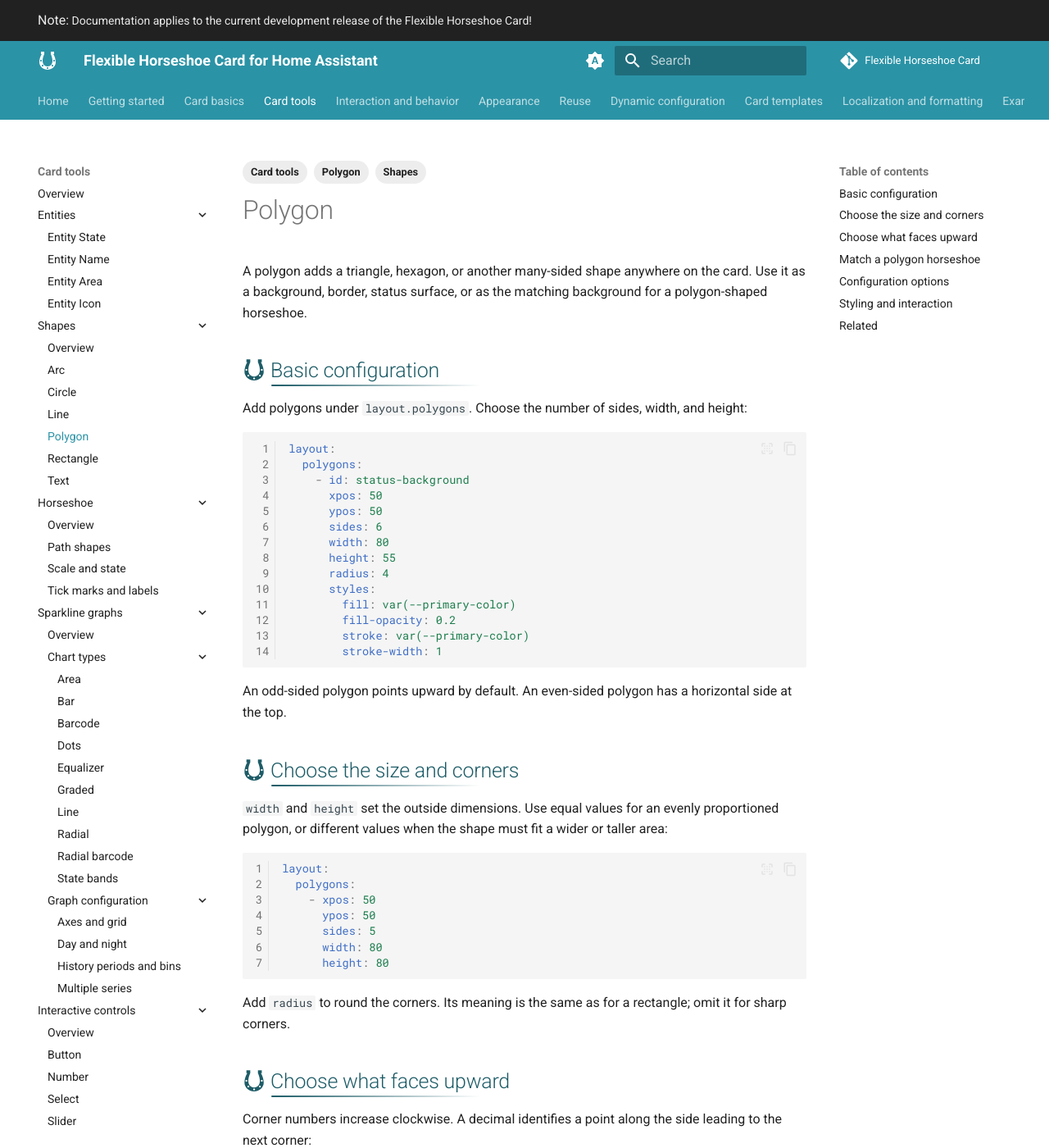
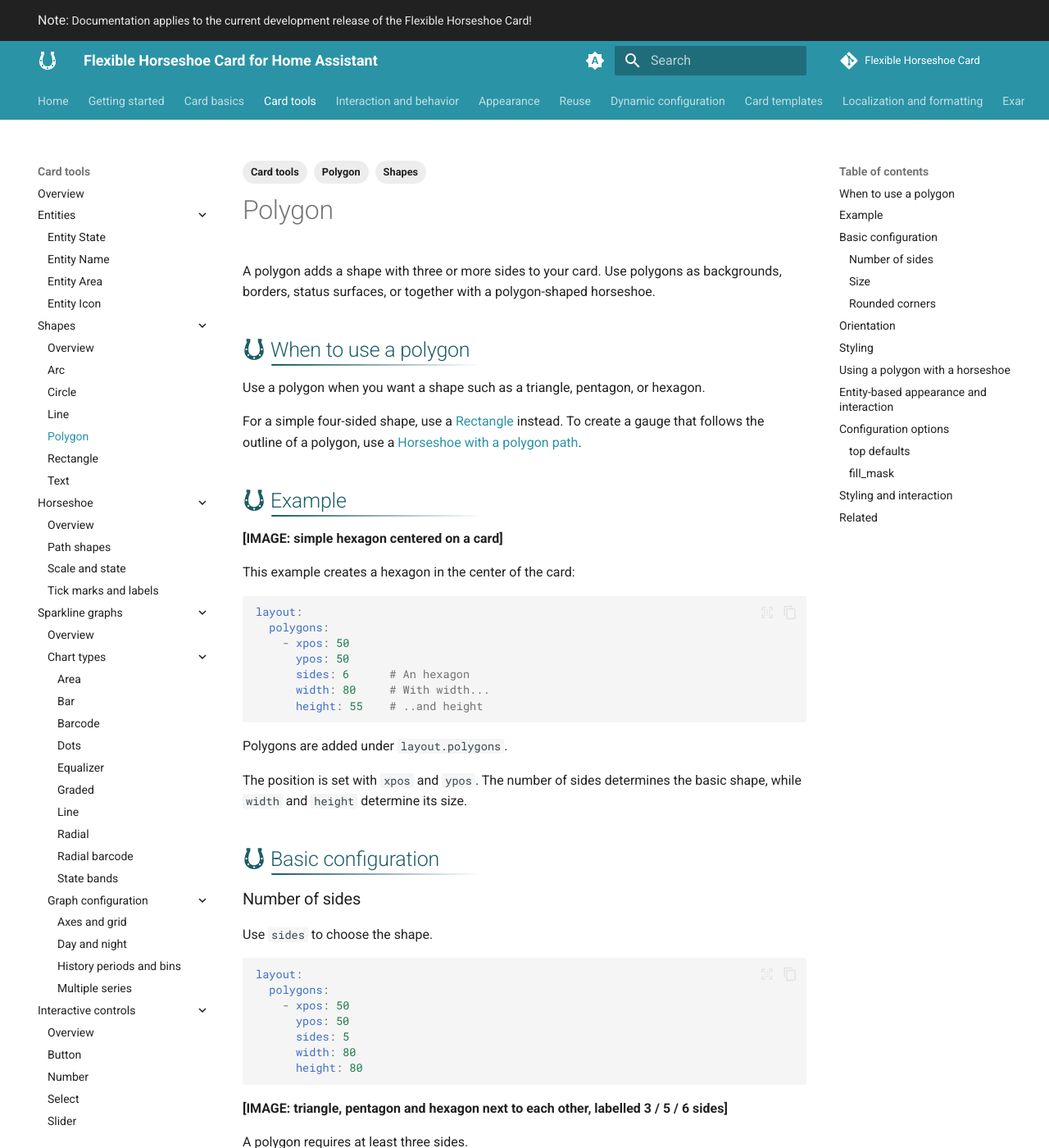
Before and after one commit to AmoebeLabs/flex-horseshoe-card, an MkDocs documentation site: the page built from docs/docs/tools/shapes/polygon-tool.md, in a window 1280 px wide and 1400 px high. Shown: the whole window at 82% size. Built offline with MkDocs 1.6.1 and Material for MkDocs 9.7.7, drawn with Linux system fonts in a browser that asks for light colours; comment, search, counter and statistics services are not loaded; some of the changed text lies outside the part shown.

Commit message:
Add path shapes to documentation

````diff
--- a/docs/docs/tools/shapes/polygon-tool.md
+++ b/docs/docs/tools/shapes/polygon-tool.md
@@ -10,19 +10,148 @@
 
 # Polygon
 
-A polygon adds a triangle, hexagon, or another many-sided shape anywhere on the card. Use it as a background, border, status surface, or as the matching background for a polygon-shaped horseshoe.
+A polygon adds a shape with three or more sides to your card. Use polygons as backgrounds, borders, status surfaces, or together with a polygon-shaped horseshoe.
 
-<!-- Add polygon tool examples image -->
+## :material-horseshoe: When to use a polygon
+
+Use a polygon when you want a shape such as a triangle, pentagon, or hexagon.
+
+For a simple four-sided shape, use a [Rectangle](../shapes/rectangle-tool.md) instead. To create a gauge that follows the outline of a polygon, use a [Horseshoe with a polygon path](../../tools/horseshoe/horseshoe-path-shapes.md).
+
+## :material-horseshoe: Example
+
+**[IMAGE: simple hexagon centered on a card]**
+
+This example creates a hexagon in the center of the card:
+
+```yaml
+layout:
+  polygons:
+    - xpos: 50
+      ypos: 50
+      sides: 6      # An hexagon
+      width: 80     # With width...
+      height: 55    # ..and height
+```
+
+Polygons are added under `layout.polygons`.
+
+The position is set with `xpos` and `ypos`. The number of sides determines the basic shape, while `width` and `height` determine its size.
 
 ## :material-horseshoe: Basic configuration
 
-Add polygons under `layout.polygons`. Choose the number of sides, width, and height:
+### Number of sides
 
-```yaml linenums="1"
+Use `sides` to choose the shape.
+
+```yaml
 layout:
   polygons:
-    - id: status-background
-      xpos: 50
+    - xpos: 50
+      ypos: 50
+      sides: 5
+      width: 80
+      height: 80
+```
+
+**[IMAGE: triangle, pentagon and hexagon next to each other, labelled 3 / 5 / 6 sides]**
+
+A polygon requires at least three sides.
+
+!!! info "Odd-sided polygons point upward by default. Even-sided polygons have a horizontal side at the top."
+
+### Size
+
+`width` and `height` set the outside dimensions of the polygon.
+
+Use the same value for both to keep the shape evenly proportioned:
+
+```yaml
+width: 80
+height: 80
+```
+
+Use different values to make it wider or taller:
+
+```yaml
+width: 80
+height: 55
+```
+
+**[IMAGE: same hexagon at 80×80 and 80×55]**
+
+### Rounded corners
+
+Use `radius` to round the corners:
+
+```yaml
+layout:
+  polygons:
+    - xpos: 50
+      ypos: 50
+      sides: 6
+      width: 80
+      height: 55
+      radius: 4
+```
+
+Omit `radius`, or use `0`, for sharp corners.
+
+**[IMAGE: same polygon with radius 0 and radius 4]**
+
+## :material-horseshoe:  Orientation
+
+Use `top` to choose which corner or side of the polygon faces upward.
+
+Corners are numbered clockwise.
+
+**[IMAGE/DIAGRAM: triangle and hexagon with corner numbers]**
+
+For a triangle and hexagon:
+
+```text
+Triangle              Hexagon
+
+ top: 0              top: 0.5
+
+    0                  0 --- 1
+   / \                /       \
+  2---1              5         2
+                      \       /
+                       4 --- 3
+```
+
+`top: 0` places corner `0` at the top:
+
+```yaml
+top: 0
+```
+
+`top: 0.5` places the middle of the side between corners `0` and `1` at the top:
+
+```yaml
+top: 0.5
+```
+
+Decimal values select a position along the side toward the next corner. For example, `top: 0.1` selects a point ten percent of the way from corner `0` to corner `1`.
+
+
+| Value | Result |
+| --- | --- |
+| `top: 0` | Corner `0` faces upward. |
+| `top: 0.5` | The middle of the side from `0` to `1` faces upward. |
+| `top: 0.1` | The point ten percent along the side from `0` to `1` faces upward. |
+
+**[IMAGE: same hexagon with top: 0 and top: 0.5 side by side]**
+
+## :material-horseshoe: Styling
+
+Use `styles` to change the fill, outline, opacity, and other SVG properties.
+
+```yaml
+layout:
+  polygons:
+    - xpos: 50
       ypos: 50
       sides: 6
       width: 80
@@ -35,64 +164,19 @@
         stroke-width: 1
 ```
 
-An odd-sided polygon points upward by default. An even-sided polygon has a horizontal side at the top.
+**[IMAGE: styled hexagon produced by this configuration]**
 
-## :material-horseshoe: Choose the size and corners
+See [Styling] for the available styling options.
 
-`width` and `height` set the outside dimensions. Use equal values for an evenly proportioned polygon, or different values when the shape must fit a wider or taller area:
+## :material-horseshoe: Using a polygon with a horseshoe
 
-```yaml linenums="1"
-layout:
-  polygons:
-    - xpos: 50
-      ypos: 50
-      sides: 5
-      width: 80
-      height: 80
-```
+A polygon can be used as the background for a horseshoe with a polygon path.
 
-Add `radius` to round the corners. Its meaning is the same as for a rectangle; omit it for sharp corners.
+**[IMAGE: existing polygon + matching horseshoe example]**
 
-## :material-horseshoe: Choose what faces upward
+Use the same position, size, number of sides, corner radius, and `top` value for both shapes:
 
-Corner numbers increase clockwise. A decimal identifies a point along the side leading to the next corner:
-
-```text
-Triangle              Hexagon
-
-    0                  0 --- 1
-   / \                /       \
-  2---1              5         2
-                      \       /
-                       4 --- 3
-```
-
-`top` places one of these positions at the top of the shape:
-
-| Value | Result |
-| --- | --- |
-| `top: 0` | Corner `0` faces upward. |
-| `top: 0.5` | The middle of the side from `0` to `1` faces upward. |
-| `top: 0.1` | The point ten percent along the side from `0` to `1` faces upward. |
-
-This example turns a hexagon until corner `0` is at the top:
-
-```yaml linenums="1"
-layout:
-  polygons:
-    - xpos: 50
-      ypos: 50
-      sides: 6
-      width: 80
-      height: 55
-      top: 0
-```
-
-## :material-horseshoe: Match a polygon horseshoe
-
-A polygon and a polygon-shaped horseshoe match exactly when their position, size, number of sides, and `top` value are equal. This lets you place a filled surface behind a gauge:
-
-```yaml linenums="1"
+```yaml
 layout:
   polygons:
     - xpos: 50
@@ -110,6 +194,7 @@
     - entity_index: 0
       xpos: 50
       ypos: 50
+
       path:
         type: polygon
         sides: 6
@@ -117,32 +202,60 @@
         height: 55
         radius: 4
         top: 0.5
+
       horseshoe_scale:
         min: 0
         max: 100
 ```
 
-See [Horseshoe path shapes](../horseshoe/horseshoe-path-shapes.md) for partial polygon gauges and direction settings.
+The polygon and horseshoe now follow exactly the same outline.
+
+See [Horseshoe path shapes] for partial polygon gauges and direction settings.
+
+## :material-horseshoe: Entity-based appearance and interaction
+
+A polygon does not need an entity.
+
+Add `entity_index` when its appearance or behavior should depend on an entity:
+
+```yaml
+entity_index: 0
+```
+
+This can be used with:
+
+* [Color stops](../../appearance/color-stops.md)
+* [Color filters](../../appearance/color-filters.md)
+* [Actions](../../interaction/actions.md)
+* [Animations](../../interaction/animations.md)
 
 ## :material-horseshoe: Configuration options
 
-| Field | Required | Default | Description |
-| --- | :---: | --- | --- |
-| `xpos` | Yes | | Horizontal center position. |
-| `ypos` | Yes | | Vertical center position. |
-| `sides` | Yes | | Number of sides; use an integer of `3` or greater. |
-| `width` | Yes | | Exact outer width. |
-| `height` | Yes | | Exact outer height. |
-| `radius` | No | `0` | Corner radius; use `0` for sharp corners. |
-| `top` | No | `0` for odd sides; `0.5` for even sides | Side position that faces upward. |
-| `fill_mask` | No | `auto` | Fill width removed along the inside of the outline. |
-| `entity_index` | No | Not set | Entity used for value-dependent colors, actions, and animations. |
-| `styles` | No | Default polygon style | Fill, outline, opacity, and other SVG styles. |
-| `color_stops` | No | Not set | Colors the polygon from its entity value. |
+| Field          | Required | Default               | Description                                              |
+| -------------- | -------- | --------------------- | -------------------------------------------------------- |
+| `xpos`         | Yes      |                       | Horizontal center position.                              |
+| `ypos`         | Yes      |                       | Vertical center position.                                |
+| `sides`        | Yes      |                       | Number of sides. Must be `3` or greater.                 |
+| `width`        | Yes      |                       | Outer width of the polygon.                              |
+| `height`       | Yes      |                       | Outer height of the polygon.                             |
+| `radius`       | No       | `0`                   | Corner radius.                                           |
+| `top`          | No       | Depends on `sides`    | Position on the polygon that faces upward.               |
+| `fill_mask`    | No       | `auto`                | Removes fill beneath the inside part of the outline.     |
+| `entity_index` | No       |                       | Entity used for value-dependent appearance and behavior. |
+| `styles`       | No       | Default polygon style | SVG styling for the polygon.                             |
+| `color_stops`  | No       |                       | Colors the polygon based on an entity value.             |
+
+### `top` defaults
+
+* Odd number of sides: `0`
+* Even number of sides: `0.5`
+
+### `fill_mask`
+
+Polygons support the same fill and outline (stroke) styles as rectangles. When both have opacity set, `fill_mask: auto` prevents their colors from becoming darker where they overlap. If you set the fill_mask to a negative number, the inside of the filled polygon becomes smaller: you see the background between the outline (stroke) and the filled inside of the polygon.
+
 
 ## :material-horseshoe: Styling and interaction
-
-Polygons support the same fill and outline styles as rectangles. When both are translucent, `fill_mask: auto` prevents their colors from becoming darker where they meet.
 
 Connect a polygon through `entity_index` when its color or behavior should follow an entity. Continue with [Color stops](../../appearance/color-stops.md), [Color filters](../../appearance/color-filters.md), [Actions](../../interaction/actions.md), and [Animations](../../interaction/animations.md).
 
@@ -151,7 +264,7 @@
 ## :material-horseshoe: Related
 
 * [Horseshoe path shapes](../horseshoe/horseshoe-path-shapes.md)
-* [Rectangle](rectangle-tool.md)
+* [Rectangle](../shapes/rectangle-tool.md)
 * [Positioning and sizing](../../card-basics/positioning-and-sizing.md)
 * [Styling](../../appearance/styling.md)
 * [Reuse™](../../reuse/reuse-introduction.md)
````
Also changed, not shown: docs/docs/getting-started/your-first-card.md (+40 -40 lines), docs/docs/tools/horseshoe/horseshoe-path-shapes.md (+37 -20 lines), docs/docs/assets/screenshots/fhs-path-shapes-overview.png (added).
